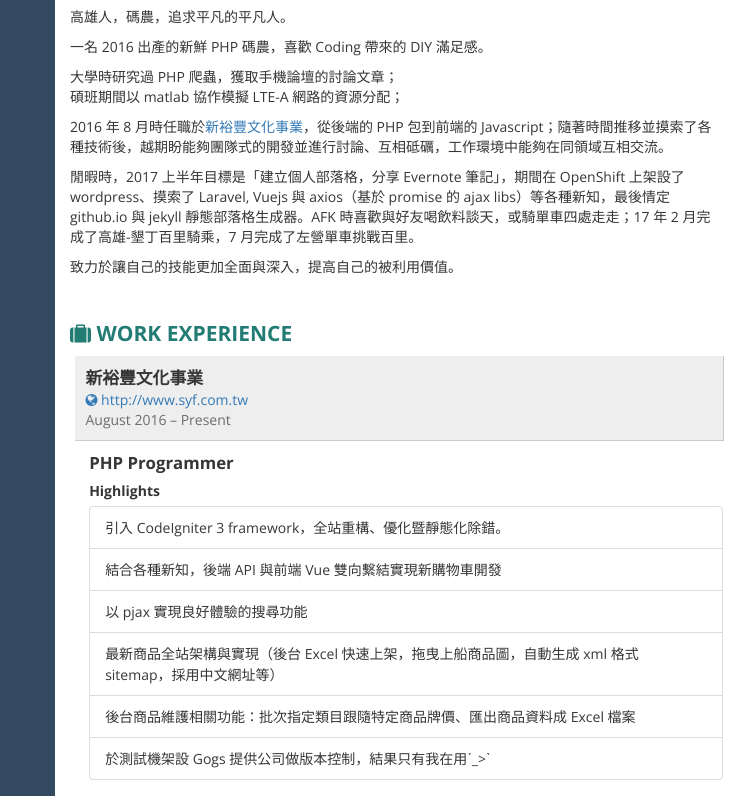
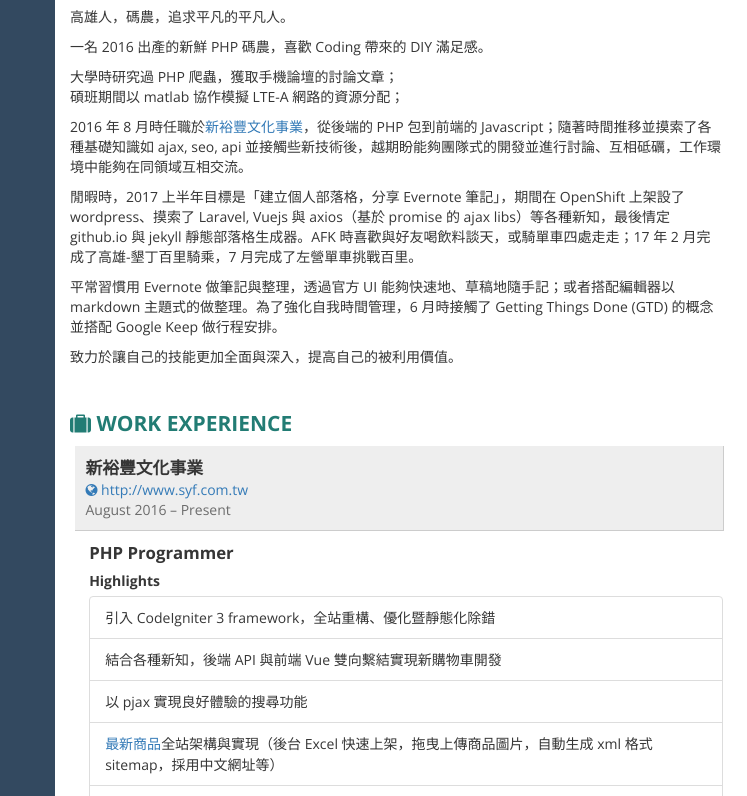
Before and after one commit to uWayLu/Resume, a plain HTML site: page index.html in a window 1280 px wide. Shown: the part 304-1100 px from the top of the page, 0-747 px from the left. Drawn offline with nearby package versions, Linux system fonts and the light colour scheme.

Commit message:
revised messy writing

```diff
--- a/index.html
+++ b/index.html
@@ -401,7 +401,7 @@ blockquote,
           <!-- ABOUT ME -->
           <div class="box">
             <h2><i class="fa fa-user ico"></i> About</h2>
-            <p><p>高雄人，碼農，追求平凡的平凡人。</p><p>一名 2016 出產的新鮮 PHP 碼農，喜歡 Coding 帶來的 DIY 滿足感。</p><p>大學時研究過 PHP 爬蟲，獲取手機論壇的討論文章；<br>碩班期間以 matlab 協作模擬 LTE-A 網路的資源分配；</p><p>2016 年 8 月時任職於<a href='//www.syf.com.tw' target='_blank'>新裕豐文化事業</a>，從後端的 PHP 包到前端的 Javascript；隨著時間推移並摸索了各種技術後，越期盼能夠團隊式的開發並進行討論、互相砥礪，工作環境中能夠在同領域互相交流。</p><p>閒暇時，2017 上半年目標是「建立個人部落格，分享 Evernote 筆記」，期間在 OpenShift 上架設了 wordpress、摸索了 Laravel, Vuejs 與 axios（基於 promise 的 ajax libs）等各種新知，最後情定 github.io 與 jekyll 靜態部落格生成器。AFK 時喜歡與好友喝飲料談天，或騎單車四處走走；17 年 2 月完成了高雄-墾丁百里騎乘，7 月完成了左營單車挑戰百里。</p><p>致力於讓自己的技能更加全面與深入，提高自己的被利用價值。</p></p>
+            <p><p>高雄人，碼農，追求平凡的平凡人。</p><p>一名 2016 出產的新鮮 PHP 碼農，喜歡 Coding 帶來的 DIY 滿足感。</p><p>大學時研究過 PHP 爬蟲，獲取手機論壇的討論文章；<br>碩班期間以 matlab 協作模擬 LTE-A 網路的資源分配；</p><p>2016 年 8 月時任職於<a href='//www.syf.com.tw' target='_blank'>新裕豐文化事業</a>，從後端的 PHP 包到前端的 Javascript；隨著時間推移並摸索了各種基礎知識如 ajax, seo, api 並接觸些新技術後，越期盼能夠團隊式的開發並進行討論、互相砥礪，工作環境中能夠在同領域互相交流。</p><p>閒暇時，2017 上半年目標是「建立個人部落格，分享 Evernote 筆記」，期間在 OpenShift 上架設了 wordpress、摸索了 Laravel, Vuejs 與 axios（基於 promise 的 ajax libs）等各種新知，最後情定 github.io 與 jekyll 靜態部落格生成器。AFK 時喜歡與好友喝飲料談天，或騎單車四處走走；17 年 2 月完成了高雄-墾丁百里騎乘，7 月完成了左營單車挑戰百里。</p><p>平常習慣用 Evernote 做筆記與整理，透過官方 UI 能夠快速地、草稿地隨手記；或者搭配編輯器以 markdown 主題式的做整理。為了強化自我時間管理，6 月時接觸了 Getting Things Done (GTD) 的概念並搭配 Google Keep 做行程安排。</p><p>致力於讓自己的技能更加全面與深入，提高自己的被利用價值。</p></p>
           </div>
           <!-- WORK EXPERIENCE -->
           <div class="box">
@@ -423,11 +423,11 @@ blockquote,
 
                       <div class="highlights">Highlights</div>
                       <ul class="list-group">
-                        <li class="list-group-item">引入 CodeIgniter 3 framework，全站重構、優化暨靜態化除錯。</li>
+                        <li class="list-group-item">引入 CodeIgniter 3 framework，全站重構、優化暨靜態化除錯</li>
                         <li class="list-group-item">結合各種新知，後端 API 與前端 Vue 雙向繫結實現新購物車開發</li>
                         <li class="list-group-item">以 pjax 實現良好體驗的搜尋功能</li>
-                        <li class="list-group-item">最新商品全站架構與實現（後台 Excel 快速上架，拖曳上船商品圖，自動生成 xml 格式 sitemap，採用中文網址等）</li>
-                        <li class="list-group-item">後台商品維護相關功能：批次指定類目跟隨特定商品牌價、匯出商品資料成 Excel 檔案</li>
+                        <li class="list-group-item"><a href='http://www.syf.com.tw/mass/便條紙-便利貼' target='_blank'>最新商品</a>全站架構與實現（後台 Excel 快速上架，拖曳上傳商品圖片，自動生成 xml 格式 sitemap，採用中文網址等）</li>
+                        <li class="list-group-item">後台商品維護相關功能：批次指定類目跟隨特定商品牌價、匯出商品資料為 Excel 檔案</li>
                         <li class="list-group-item">於測試機架設 Gogs 提供公司做版本控制，結果只有我在用ˊ_>ˋ</li>
                       </ul>
                     </div>
@@ -577,7 +577,7 @@ blockquote,
             </div>
             <div class="contact-item">
               <div class="icon pull-left text-center"><span class="fa fa-envelope fa-fw"></span></div>
-              <div class="title only pull-right"><a href="/cdn-cgi/l/email-protection#75005b1814060110075b1a5b01021b351218141c195b161a18" target="_blank"><span class="__cf_email__" data-cfemail="a0d58ecdc1d3d4c5d28ecf8ed4d7cee0c7cdc1c9cc8ec3cfcd">[email&#160;protected]</span><script data-cfhash='f9e31' type="text/javascript">/* <![CDATA[ */!function(t,e,r,n,c,a,p){try{t=document.currentScript||function(){for(t=document.getElementsByTagName('script'),e=t.length;e--;)if(t[e].getAttribute('data-cfhash'))return t[e]}();if(t&&(c=t.previousSibling)){p=t.parentNode;if(a=c.getAttribute('data-cfemail')){for(e='',r='0x'+a.substr(0,2)|0,n=2;a.length-n;n+=2)e+='%'+('0'+('0x'+a.substr(n,2)^r).toString(16)).slice(-2);p.replaceChild(document.createTextNode(decodeURIComponent(e)),c)}p.removeChild(t)}}catch(u){}}()/* ]]> */</script></a></div>
+              <div class="title only pull-right"><a href="/cdn-cgi/l/email-protection#81f4afece0f2f5e4f3afeeaff5f6efc1e6ece0e8edafe2eeec" target="_blank"><span class="__cf_email__" data-cfemail="12673c7f73616677603c7d3c66657c52757f737b7e3c717d7f">[email&#160;protected]</span><script data-cfhash='f9e31' type="text/javascript">/* <![CDATA[ */!function(t,e,r,n,c,a,p){try{t=document.currentScript||function(){for(t=document.getElementsByTagName('script'),e=t.length;e--;)if(t[e].getAttribute('data-cfhash'))return t[e]}();if(t&&(c=t.previousSibling)){p=t.parentNode;if(a=c.getAttribute('data-cfemail')){for(e='',r='0x'+a.substr(0,2)|0,n=2;a.length-n;n+=2)e+='%'+('0'+('0x'+a.substr(n,2)^r).toString(16)).slice(-2);p.replaceChild(document.createTextNode(decodeURIComponent(e)),c)}p.removeChild(t)}}catch(u){}}()/* ]]> */</script></a></div>
             </div>
             <div class="contact-item">
               <div class="icon pull-left text-center"><span class="fa fa-globe fa-fw"></span></div>
```
Also changed, not shown: resume.json (+4 -4 lines).
